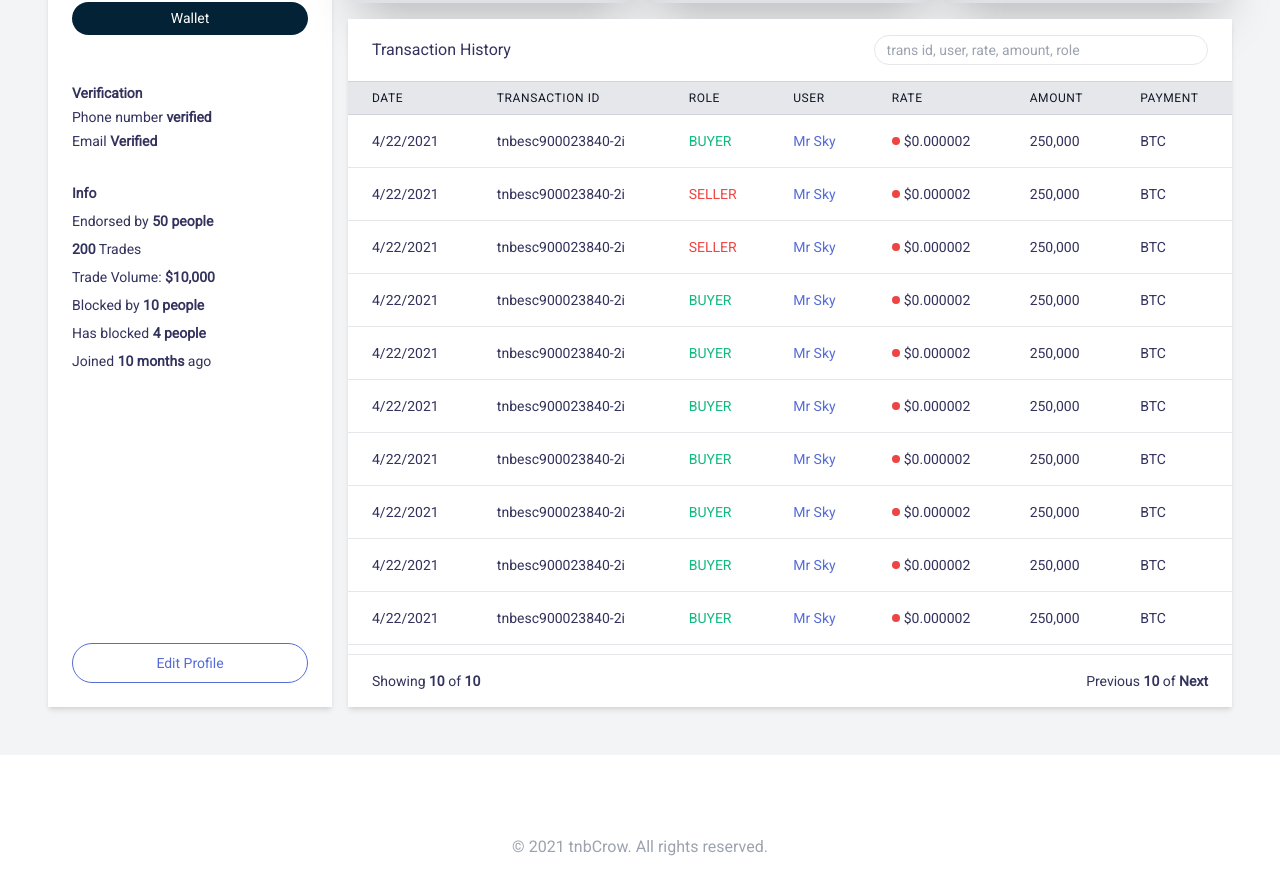
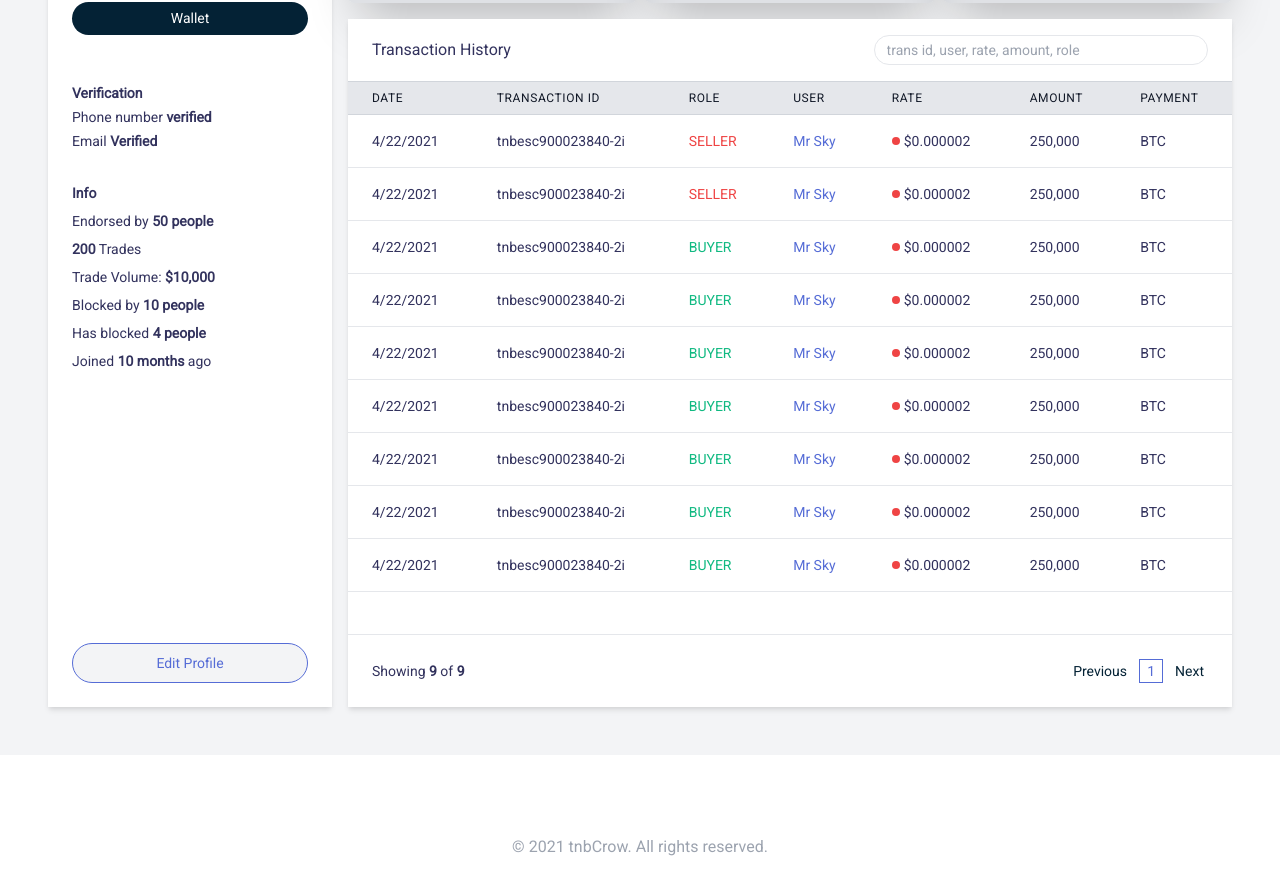
Before and after one commit to tnbCrow/tnbCrow-Frontend, a Next.js app: page /dashboard in a window 1280 px wide. Shown: the part 297-1185 px from the top of the page. Built offline with nearby package versions, Linux system fonts and the light colour scheme.

Commit message:
Table Pagination

```diff
--- a/components/Button.tsx
+++ b/components/Button.tsx
@@ -4,12 +4,13 @@ interface ButtonProps {
   disabled?: boolean;
   full?: boolean;
   icon?: ReactNode;
-  href?: string;
   loading?: boolean;
   type?: "primary" | "secondary" | "text" | "link";
 }
 
-export const Button: FC<ButtonProps> = ({
+export const Button: FC<
+  ButtonProps | (ButtonProps & { type: "link" } & { href: string })
+> = ({
   disabled = false,
   icon = null,
   loading = false,
@@ -21,42 +22,40 @@ export const Button: FC<ButtonProps> = ({
 
   switch (type) {
     case "primary": {
-      const disabledColor = disabled ? "bg-gray-400" : "";
+      const disabledColor = disabled ? "bg-gray-400" : "hover:bg-link";
+
+      tailwind = [tailwind, disabledColor, "bg-button text-white  "].join(" ");
+      break;
+    }
+    case "secondary": {
+      const disabledColor = disabled
+        ? "bg-gray-100 text-gray-400"
+        : "hover:bg-blue-50";
 
       tailwind = [
         tailwind,
         disabledColor,
-        "bg-button text-white hover:bg-link ",
+        "bg-white text-white border border-link text-link ",
       ].join(" ");
       break;
     }
-    case "secondary": {
-      const disabledColor = disabled ? "bg-gray-100 text-gray-400" : "";
+    case "text": {
+      const disabledColor = disabled ? "text-gray-400" : "hover:underline";
 
       tailwind = [
         tailwind,
         disabledColor,
-        "bg-white text-white border border-link text-link hover:bg-blue-50",
+        "text-button border-0 text-button  focus:border focus:border-dotted",
       ].join(" ");
       break;
     }
-    case "text": {
-      const disabledColor = disabled ? "text-gray-400" : "";
+    case "link":
+      const disabledColor = disabled ? "text-gray-400" : "hover:underline";
 
       tailwind = [
         tailwind,
         disabledColor,
-        "text-button border-0 text-button hover:underline focus:border focus:border-dotted",
-      ].join(" ");
-      break;
-    }
-    case "link":
-      const disabledColor = disabled ? "text-gray-400" : "";
-
-      tailwind = [
-        tailwind,
-        disabledColor,
-        "text-button border-0 text-link hover:underline ",
+        "text-button border-0 text-link  ",
       ].join(" ");
       break;
     default:
--- a/pages/dashboard.tsx
+++ b/pages/dashboard.tsx
@@ -1,7 +1,7 @@
 import { Button } from "@components/Button";
 import { Card } from "@components/Card";
 import { Layout } from "@components/Layout";
-import { useEffect, useState } from "react";
+import { ReactNode, useEffect, useState } from "react";
 
 export interface TradeHistory {
   date: string;
@@ -129,11 +129,36 @@ export const TransactionTable = ({ trades = [], className = "" }) => {
       </div>
       <div className="border-t px-6 py-4 flex justify-between items-center text-sm">
         <span>
-          Showing <b>10</b> of <b>{trades.length}</b>
+          Showing <b>{trades.length / 10 >= page ? 10 : trades.length % 10}</b>{" "}
+          of <b>{trades.length}</b>
         </span>
-        <span>
-          Previous <b>10</b> of <b>Next</b>
-        </span>
+        <div className="flex justify-center items-center gap-2">
+          <Button type="text" disabled={page === 1}>
+            Previous
+          </Button>
+          {(() => {
+            const buttons: ReactNode[] = [];
+            for (
+              let n = page ?? page - 1;
+              n <= (Math.ceil(trades.length / 10) < page ? page + 1 : page);
+              n++
+            ) {
+              buttons.push(
+                <button
+                  className={`${
+                    page === n ? "border border-link text-link" : ""
+                  } hover:border-2 border-link h-6 w-6`}
+                >
+                  {n}
+                </button>
+              );
+            }
+            return buttons;
+          })()}
+          <Button type="text" disabled={page >= trades.length / 10}>
+            Next
+          </Button>
+        </div>
       </div>
     </div>
   );
@@ -141,16 +166,6 @@ export const TransactionTable = ({ trades = [], className = "" }) => {
 
 export default function dashboard() {
   const trades = [
-    {
-      createdAt: new Date().toISOString(),
-      transactionId: "tnbesc900023840-2i",
-      role: Role.buyer,
-      user: "Mr Sky",
-      agent: "Player-X",
-      rate: 0.02,
-      amount: 250000,
-      paymentIn: "btc",
-    },
     {
       createdAt: new Date().toISOString(),
       transactionId: "tnbesc900023840-2i",
@@ -261,7 +276,7 @@ export default function dashboard() {
             <span className="text-center">
               Trustworthy, fast, reliable. no scam.
             </span>
-            <Button>Wallet</Button>
+            <Button disabled>Wallet</Button>
 
             <div className="h-full flex flex-col justify-between">
               <div className="md:space-y-8 md:mt-8 flex md:flex-col justify-around flex-row mb-4">
@@ -302,7 +317,9 @@ export default function dashboard() {
                 </div>
               </div>
 
-              <Button type={"secondary"}>Edit Profile</Button>
+              <Button disabled type={"secondary"}>
+                Edit Profile
+              </Button>
             </div>
           </div>
           <div className=" md:row-start-1 md:row-span-1 md:col-start-2  md:col-span-3 sm:grid sm:grid-cols-3 flex flex-col gap-2 ">
```
